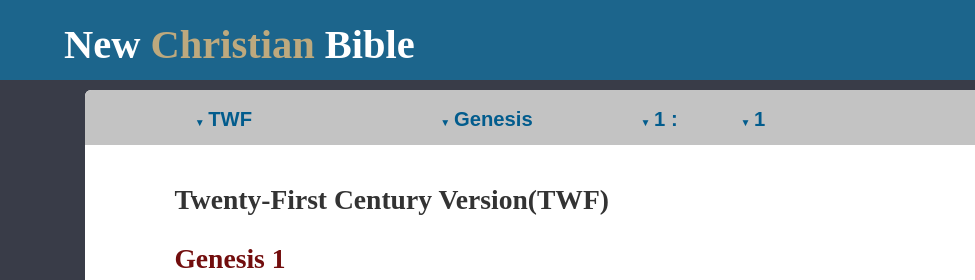
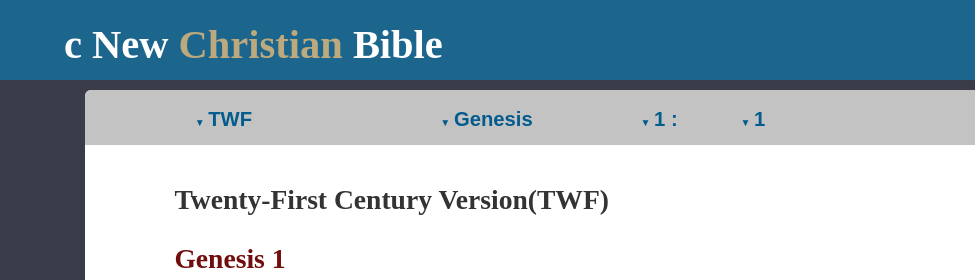
Before and after one commit to ACB-Bible/NCB, a website: page index.html in a window 1280 px wide. Shown: the top 280 px of the page, 0-975 px from the left. Drawn offline with Linux system fonts and the light colour scheme; no server answers.

Commit message:
Update index.html

```diff
--- a/index.html
+++ b/index.html
@@ -4,7 +4,7 @@
 <head>
     <meta charset="UTF-8">
     <meta name="viewport" content="width=device-width, initial-scale=1.0">
-    <title id="id-ncbIntro">test New Christian Bible - Read the Bible Online - NewChristianBible.com</title>
+    <title id="id-ncbIntro">New Christian Bible - Read the Bible Online - NewChristianBible.com</title>
 
     <base id="id-ncbBase" href="https://acb-bible.github.io/NCB/">
     <!--<base id="id-ncbBase" href="./">-->
@@ -85,7 +85,7 @@
 <body id="id-ncbBody" onclick="ncbClose()">
         <div id="id-ncbHeader" class="cs-ncbHeader">
 
-            <h1 class="cs-ncbTitle">New <span class="cs-ncbGold">Christian </span>Bible</h1>
+            <h1 class="cs-ncbTitle">c New <span class="cs-ncbGold">Christian </span>Bible</h1>
             <h1 class="cs-ncbWebLink">NewChristianBible.com</h1>
             <img async src="IMAGES/dots.png" class="cs-ncbDots" onclick="ncbSwapPanel()" title="Settings">
         </div>
```
